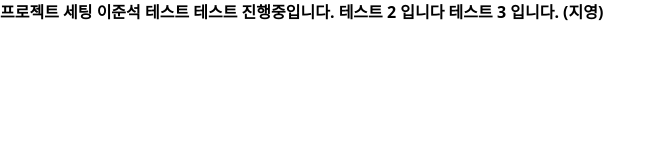
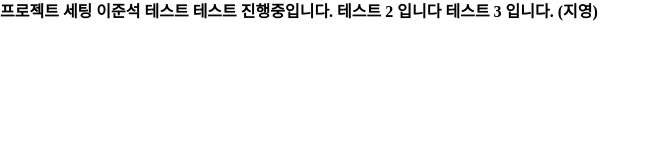
Before and after one commit to ljunseok0514/Mconcept, a React (Vite) app: page / in a window 1280 px wide. Shown: the top 160 px of the page, without its empty margins (0-666 px from the left). Built offline with nearby package versions, Linux system fonts and the light colour scheme.

Commit message:
🎨 [Styling]
테일윈드 스타일 가이드 컬러 세팅

#23

```diff
--- a/src/styles/tailwind.css
+++ b/src/styles/tailwind.css
@@ -1,3 +1,10 @@
 @import 'tailwindcss/base';
 @import 'tailwindcss/components';
 @import 'tailwindcss/utilities';
+@import url('https://cdn.jsdelivr.net/npm/font-applesdgothicneo@1.0/all.min.css');
+
+@layer base {
+	html {
+		font-family: 'Pretendard';
+    }
+}
```
